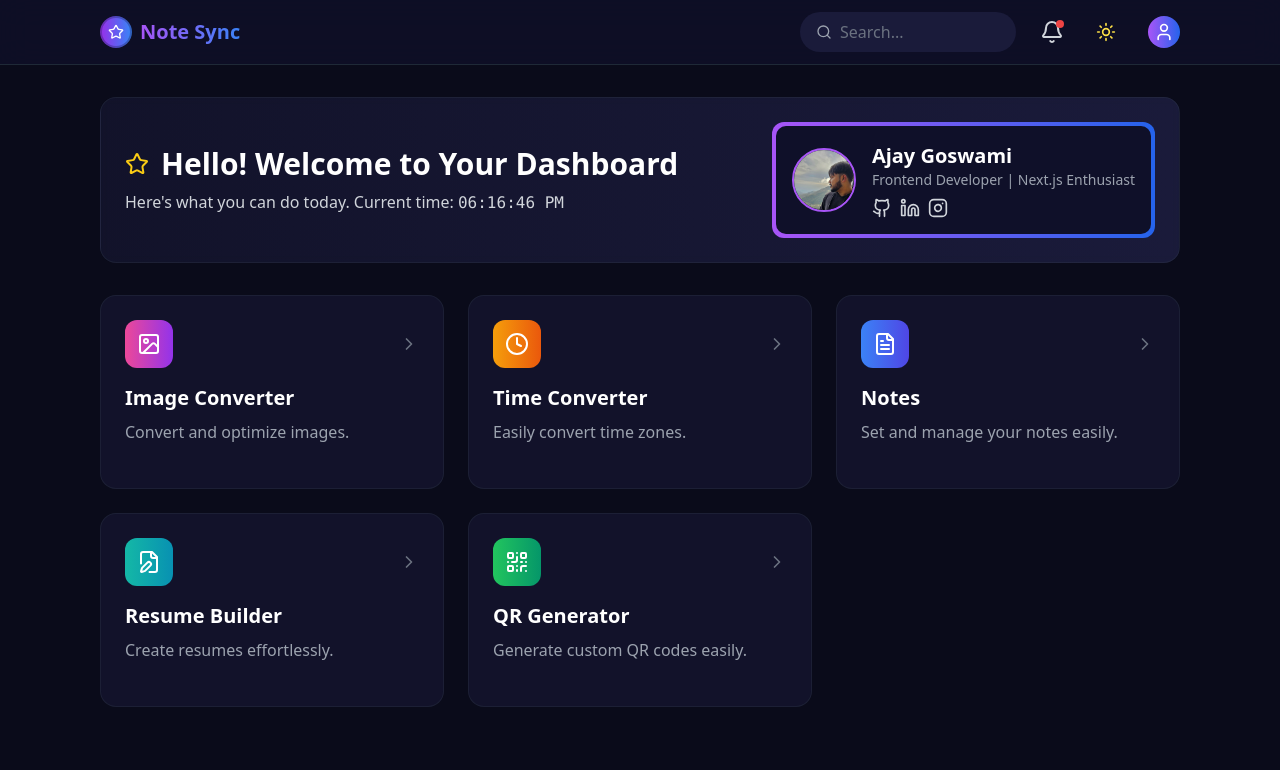
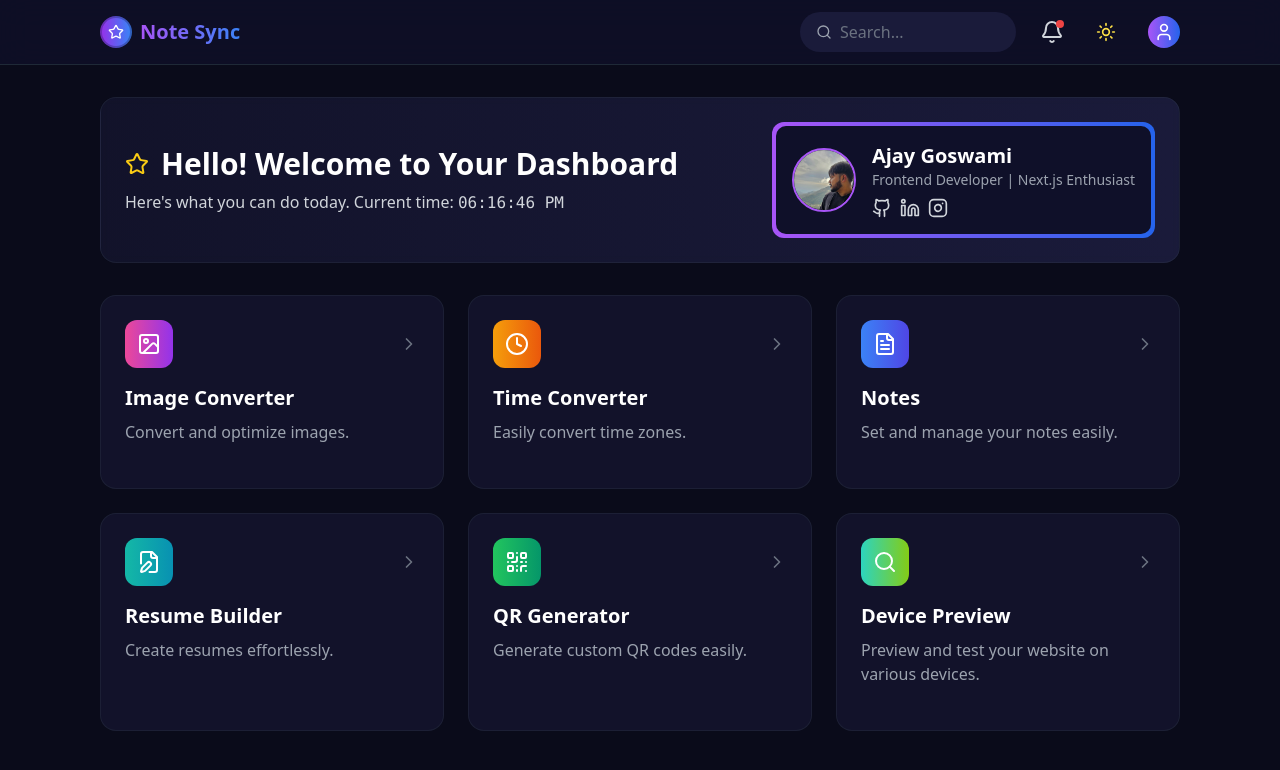
Before and after one commit to ajjjugoswami/ajay-planner, a Next.js app: page / in a window 1280 px wide. Shown: the top 770 px of the page. Built offline with nearby package versions, Linux system fonts and the light colour scheme.

Commit message:
new fixes

```diff
--- a/src/components/HomePage.tsx
+++ b/src/components/HomePage.tsx
@@ -75,14 +75,14 @@ export default function Dashboard() {
       color: "from-green-500 to-emerald-600",
       href: "/qr-generator",
     },
-    // {
-    //   id: 6,
-    //   name: "SEO Optimizer",
-    //   description: "Analyze and improve your website's SEO.",
-    //   icon: <Search className="w-6 h-6" />,
-    //   color: "from-teal-400 to-lime-500",
-    //   href: "/seo-optimizer",
-    // },
+    {
+      id: 6,
+      name: "Device Preview",
+      description: "Preview and test your website on various devices.",
+      icon: <Search className="w-6 h-6" />,
+      color: "from-teal-400 to-lime-500",
+      href: "/device",
+    },
 
   ];
 
```
